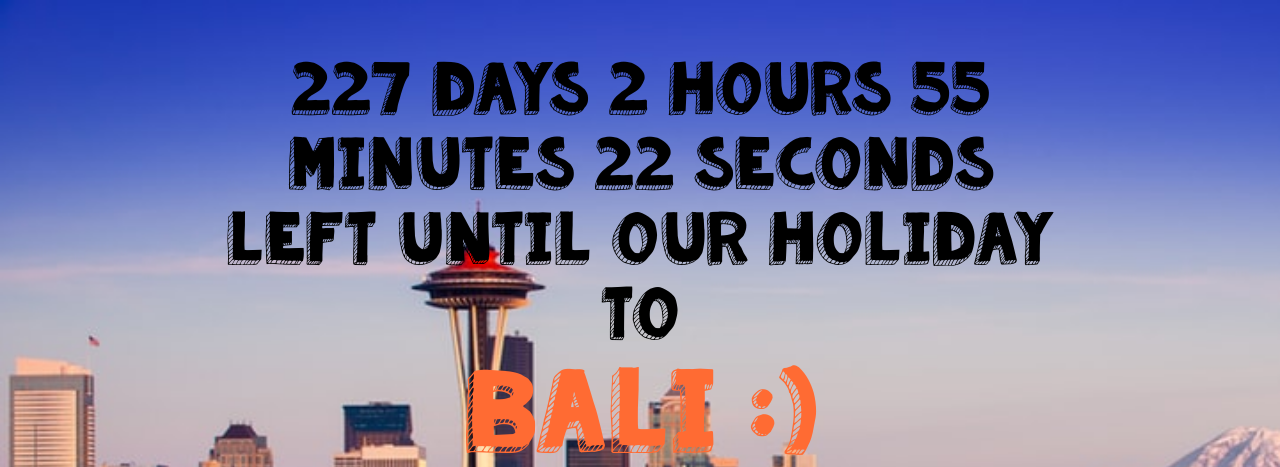
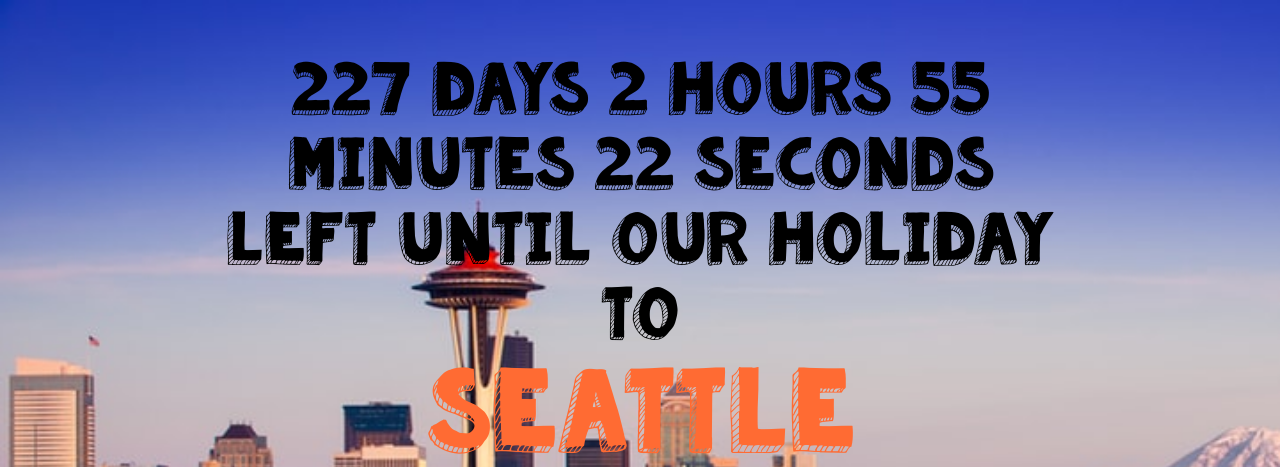
Before and after one commit to a32167/FloridaGIT, a plain HTML site: page index.html in a window 1280 px wide. Shown: the top 467 px of the page. Drawn offline with Linux system fonts and the light colour scheme.

Commit message:
Update index.html

```diff
--- a/index.html
+++ b/index.html
@@ -78,7 +78,7 @@
             <p id="timer"></p>
             <p id="text">Left until our holiday</p>
             <p id="to">to</p>
-	    <p id="Bali"">BALI :)</p>
+	    <p id="Bali">SEATTLE</p>
             <img id="image" src="Seahawks_logo.jpg"/>
         </div>
 
```
